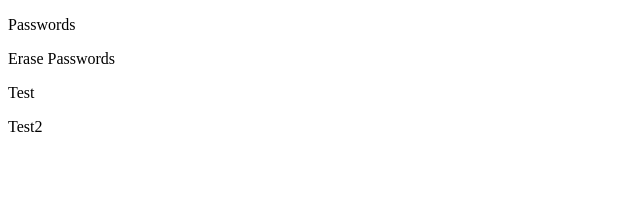
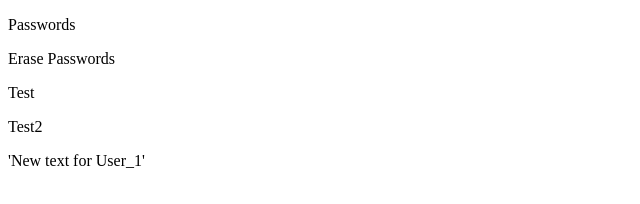
Before and after one commit to GenBlock13/JS-Test, a plain HTML site: page pass3.html in a window 1280 px wide. Shown: the whole page, without its empty margins (0-640 px from the left). Drawn offline with Linux system fonts and the light colour scheme.

Commit message:
User1_comm2

```diff
--- a/pass3.html
+++ b/pass3.html
@@ -10,5 +10,9 @@
     <p>Erase Passwords</p>
     <p>Test</p>
     <p>Test2</p>
+
+    <div>
+        'New text for User_1'
+    </div>
 </body>
 </html>
```
